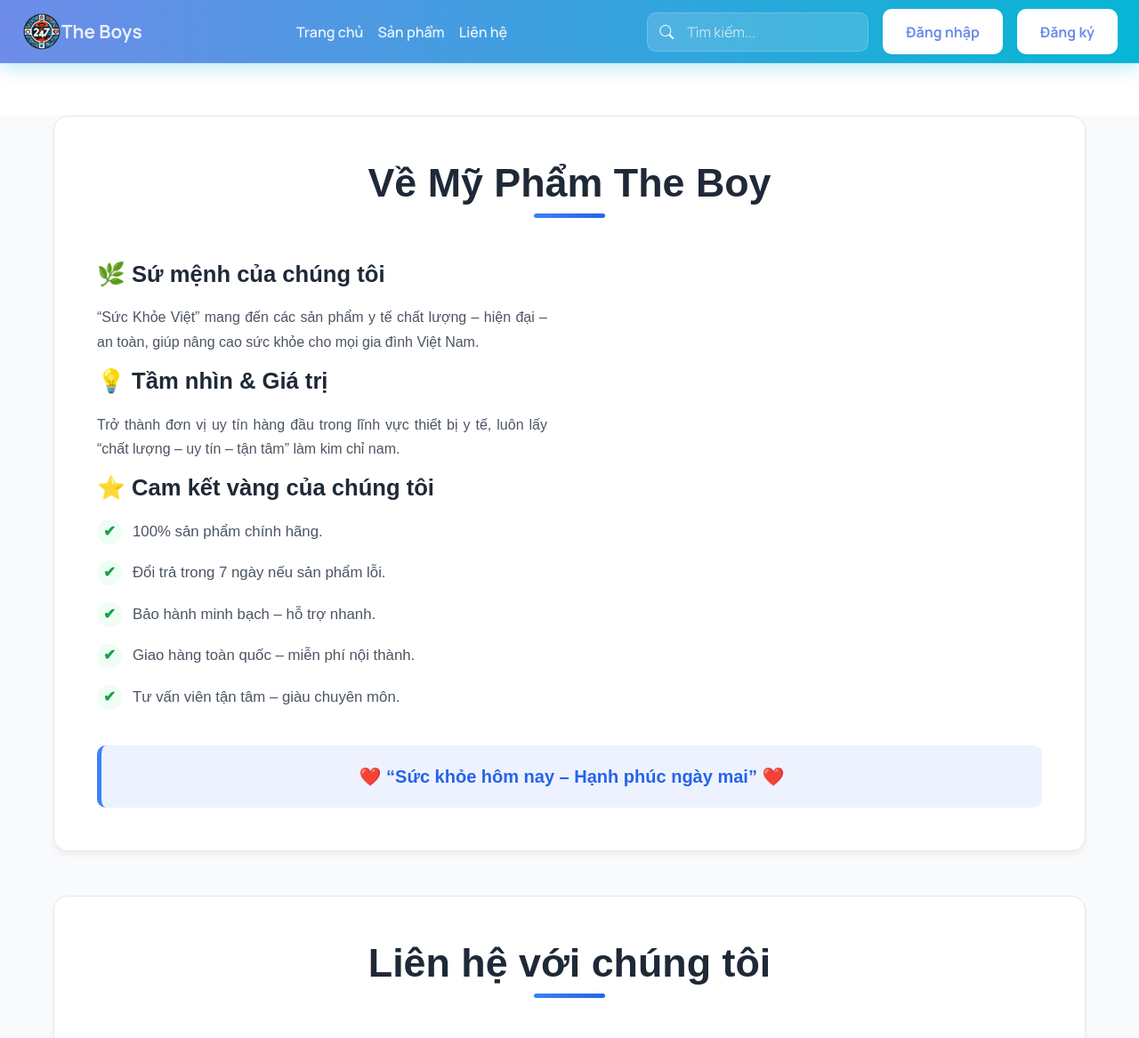
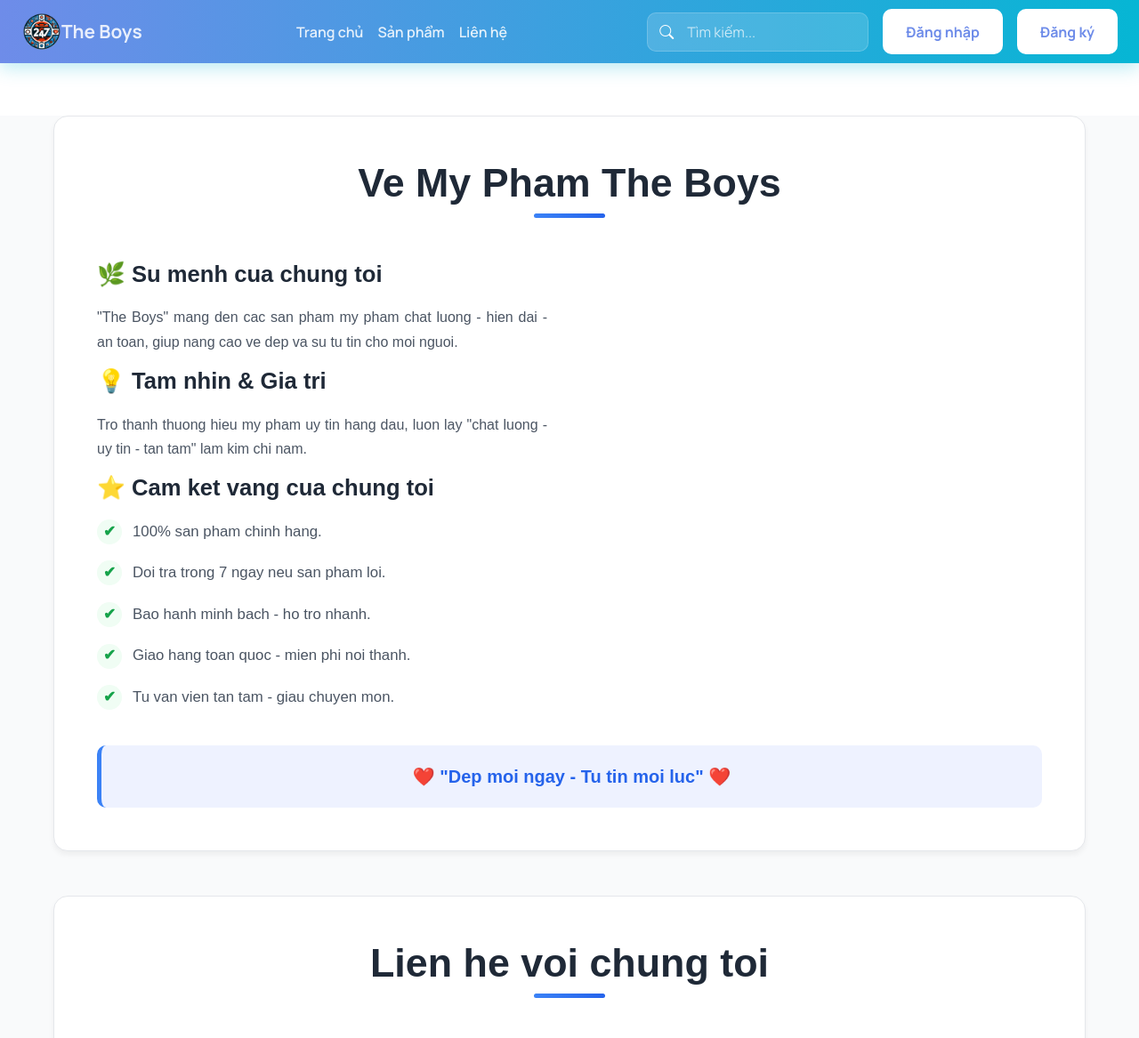
Before and after one commit to BaoDR-Dev/webMyPham, a PHP site: page /webbanhang/app/views/shares/contact.php in a window 1280 px wide. Shown: the top 1167 px of the page at 89% size. Run offline with PHP 8.4, Linux system fonts and the light colour scheme; data that the repository does not hold is empty; some libraries are stand-ins or nearby versions.

Commit message:
docker deploy

```diff
--- a/app/views/Account/login.php
+++ b/app/views/Account/login.php
@@ -198,8 +198,8 @@
                         <div class="col-md-6 d-none d-md-block">
                             <div class="banner-login-new">
                                 <img src="/webbanhang/public/images/Logo.png" alt="Logo" style="width: 80px; margin-bottom: 20px; z-index: 1;">
-                                <h3>Y Tế 24/7</h3>
-                                <p>Chăm sóc sức khỏe toàn diện<br>cho gia đình bạn.</p>
+                                <h3>The Boys</h3>
+                                <p>Mỹ phẩm chính hãng<br>cho vẻ đẹp của bạn.</p>
                             </div>
                         </div>
 
--- a/app/views/Account/register.php
+++ b/app/views/Account/register.php
@@ -187,7 +187,7 @@
                         <div class="col-lg-5 d-none d-lg-block">
                             <div class="banner-register-new">
                                 <img src="/webbanhang/public/images/Logo.png" alt="Logo" style="width: 80px; margin-bottom: 20px; z-index: 1;">
-                                <h3>Tham gia cùng<br>Y Tế 24/7</h3>
+                                <h3>Tham gia cùng<br>The Boys</h3>
                                 <p>Tạo tài khoản để nhận ưu đãi hấp dẫn và theo dõi đơn hàng dễ dàng.</p>
                                 <a href="/webbanhang/account/login" class="btn-outline-light-custom">Đã có tài khoản?</a>
                             </div>
--- a/app/views/shares/chatbot.php
+++ b/app/views/shares/chatbot.php
@@ -17,7 +17,7 @@
          <div class="message bot-message">
              <img class="bot-avatar" src="/webbanhang/public/images/CSKH.png" />
              <!-- prettier-ignore -->
-             <div class="message-text"> Hello 👋<br />Tôi là nhân viên chăm sóc khách hàng của của hàng The Boys.<br />Tôi có thể giúp gì cho bạn hôm nay? </div>
+             <div class="message-text"> Hello 👋<br />Tôi là nhân viên chăm sóc khách hàng của The Boys Cosmetics.<br />Tôi có thể giúp gì cho bạn hôm nay? </div>
          </div>
      </div>
      <!-- Chatbot Footer -->
--- a/app/views/shares/contact.php
+++ b/app/views/shares/contact.php
@@ -4,50 +4,46 @@
 <div class="about-page">
     <div class="page-wrapper">
 
-        <!-- GIỚI THIỆU -->
+        <!-- GIOI THIEU -->
         <section class="section-card">
             <div class="section-header">
-                <h1>Về Mỹ Phẩm The Boy</h1>
+                <h1>Ve My Pham The Boys</h1>
             </div>
 
             <div class="about-grid">
                 <div>
-                    <h3>🌿 Sứ mệnh của chúng tôi</h3>
+                    <h3>🌿 Su menh cua chung toi</h3>
                     <p>
-                        “Sức Khỏe Việt” mang đến các sản phẩm y tế chất lượng – hiện đại – an toàn,
-                        giúp nâng cao sức khỏe cho mọi gia đình Việt Nam.
+                        "The Boys" mang den cac san pham my pham chat luong - hien dai - an toan,
+                        giup nang cao ve dep va su tu tin cho moi nguoi.
                     </p>
 
-                    <h3>💡 Tầm nhìn & Giá trị</h3>
+                    <h3>💡 Tam nhin & Gia tri</h3>
                     <p>
-                        Trở thành đơn vị uy tín hàng đầu trong lĩnh vực thiết bị y tế, luôn lấy
-                        “chất lượng – uy tín – tận tâm” làm kim chỉ nam.
+                        Tro thanh thuong hieu my pham uy tin hang dau, luon lay
+                        "chat luong - uy tin - tan tam" lam kim chi nam.
                     </p>
                 </div>
-
-                <!-- <div class="about-image">
-                    <img src="/webbanhang/public/images/iiii.png" alt="">
-                </div> -->
             </div>
 
             <div class="commitments">
-                <h3>⭐ Cam kết vàng của chúng tôi</h3>
+                <h3>⭐ Cam ket vang cua chung toi</h3>
                 <ul>
-                    <li>100% sản phẩm chính hãng.</li>
-                    <li>Đổi trả trong 7 ngày nếu sản phẩm lỗi.</li>
-                    <li>Bảo hành minh bạch – hỗ trợ nhanh.</li>
-                    <li>Giao hàng toàn quốc – miễn phí nội thành.</li>
-                    <li>Tư vấn viên tận tâm – giàu chuyên môn.</li>
+                    <li>100% san pham chinh hang.</li>
+                    <li>Doi tra trong 7 ngay neu san pham loi.</li>
+                    <li>Bao hanh minh bach - ho tro nhanh.</li>
+                    <li>Giao hang toan quoc - mien phi noi thanh.</li>
+                    <li>Tu van vien tan tam - giau chuyen mon.</li>
                 </ul>
             </div>
 
-            <div class="slogan">❤️ “Sức khỏe hôm nay – Hạnh phúc ngày mai” ❤️</div>
+            <div class="slogan">❤️ "Dep moi ngay - Tu tin moi luc" ❤️</div>
         </section>
 
-        <!-- LIÊN HỆ -->
+        <!-- LIEN HE -->
         <section class="section-card">
             <div class="section-header">
-                <h1>Liên hệ với chúng tôi</h1>
+                <h1>Lien he voi chung toi</h1>
             </div>
 
             <div class="contact-grid">
@@ -57,31 +53,25 @@
                 </div>
 
                 <div class="contact-info">
-                    <h3>Thông tin liên lạc</h3>
+                    <h3>Thong tin lien lac</h3>
 
                     <div class="info-item">
-                        <div class="icon"><svg viewBox="0 0 24 24">
-                                <path d="M12 2C8.13..." />
-                            </svg></div>
-                        <div><strong>Địa chỉ:</strong><br> A124, QL50, Bình Chánh, TP.HCM</div>
+                        <div class="icon"><svg viewBox="0 0 24 24"><path d="M12 2C8.13..." /></svg></div>
+                        <div><strong>Dia chi:</strong><br> A124, QL50, Binh Chanh, TP.HCM</div>
                     </div>
 
                     <div class="info-item">
-                        <div class="icon"><svg viewBox="0 0 24 24">
-                                <path d="M20 4H4..." />
-                            </svg></div>
-                        <div><strong>Email:</strong><br><a href="">cuahangthietbiyte247@gmail.com</a></div>
+                        <div class="icon"><svg viewBox="0 0 24 24"><path d="M20 4H4..." /></svg></div>
+                        <div><strong>Email:</strong><br><a href="">theboys.cosmetics@gmail.com</a></div>
                     </div>
 
                     <div class="info-item">
-                        <div class="icon"><svg viewBox="0 0 24 24">
-                                <path d="M6.62 10.79..." />
-                            </svg></div>
+                        <div class="icon"><svg viewBox="0 0 24 24"><path d="M6.62 10.79..." /></svg></div>
                         <div><strong>Hotline:</strong><br><a href="">0123 456 789</a></div>
                     </div>
 
                     <div class="social-links">
-                        <h3>Kết nối với chúng tôi</h3>
+                        <h3>Ket noi voi chung toi</h3>
                         <div class="social-icons">
                             <a><img src="/webbanhang/public/images/fb.jpg"></a>
                             <a><img src="/webbanhang/public/images/twitter.webp"></a>
--- a/app/views/shares/footer.php
+++ b/app/views/shares/footer.php
@@ -21,7 +21,7 @@
                 <ul class="footer-contact">
                     <li><i class="bi bi-geo-alt-fill"></i>123 Đường ABC, Quận 1, TP.HCM</li>
                     <li><i class="bi bi-telephone-fill"></i>0123 456 789</li>
-                    <li><i class="bi bi-envelope-fill"></i>cuahangthietbiyte247@gmail.com</li>
+                    <li><i class="bi bi-envelope-fill"></i>theboys.cosmetics@gmail.com</li>
                     <li><i class="bi bi-clock-fill"></i>Thứ 2 - CN: 8:00 - 21:00</li>
                 </ul>
             </div>
@@ -40,7 +40,7 @@
         </div>
 
         <div class="footer-bottom">
-            <p>© 2025 <strong>Thiết Bị Y Tế 24/7</strong> — All rights reserved.</p>
+            <p>© 2025 <strong>Mỹ Phẩm The Boys</strong> — All rights reserved.</p>
         </div>
     </div>
 </footer>
```
Also changed, not shown: 1 other file.
